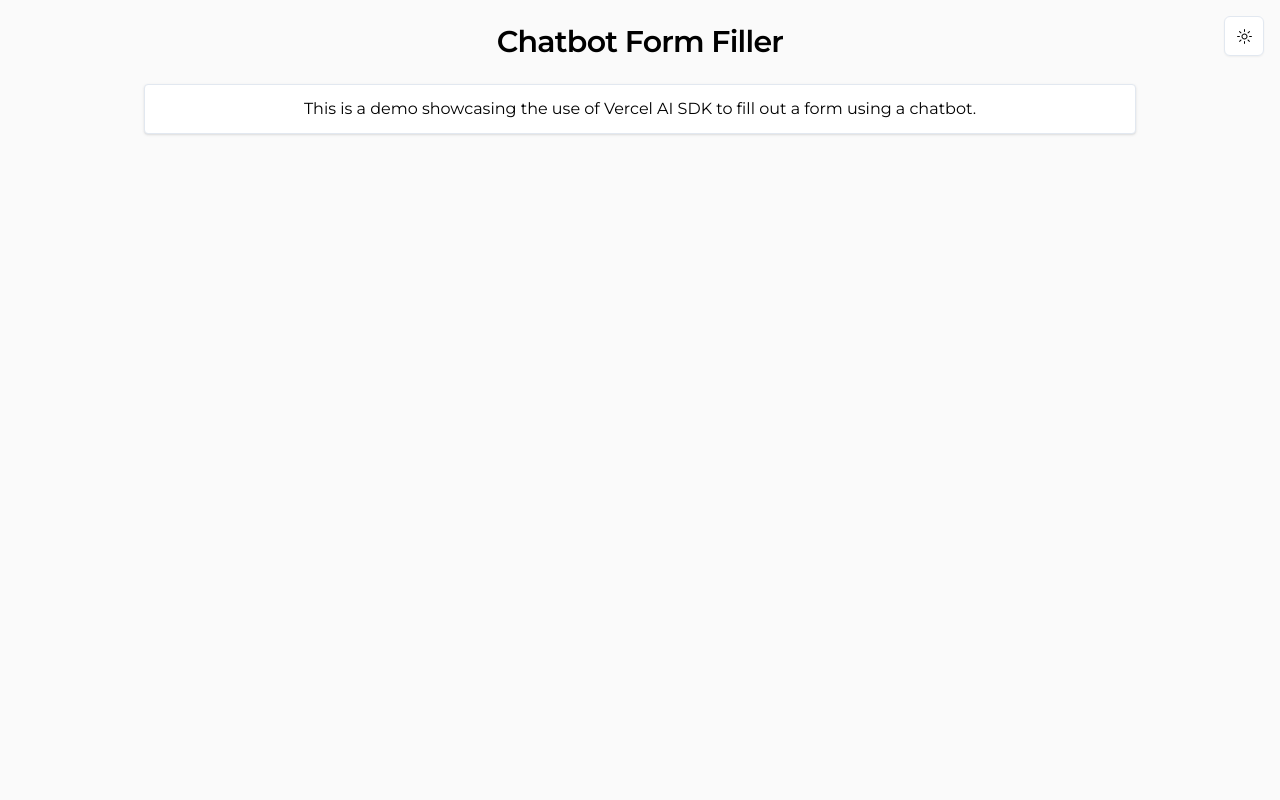
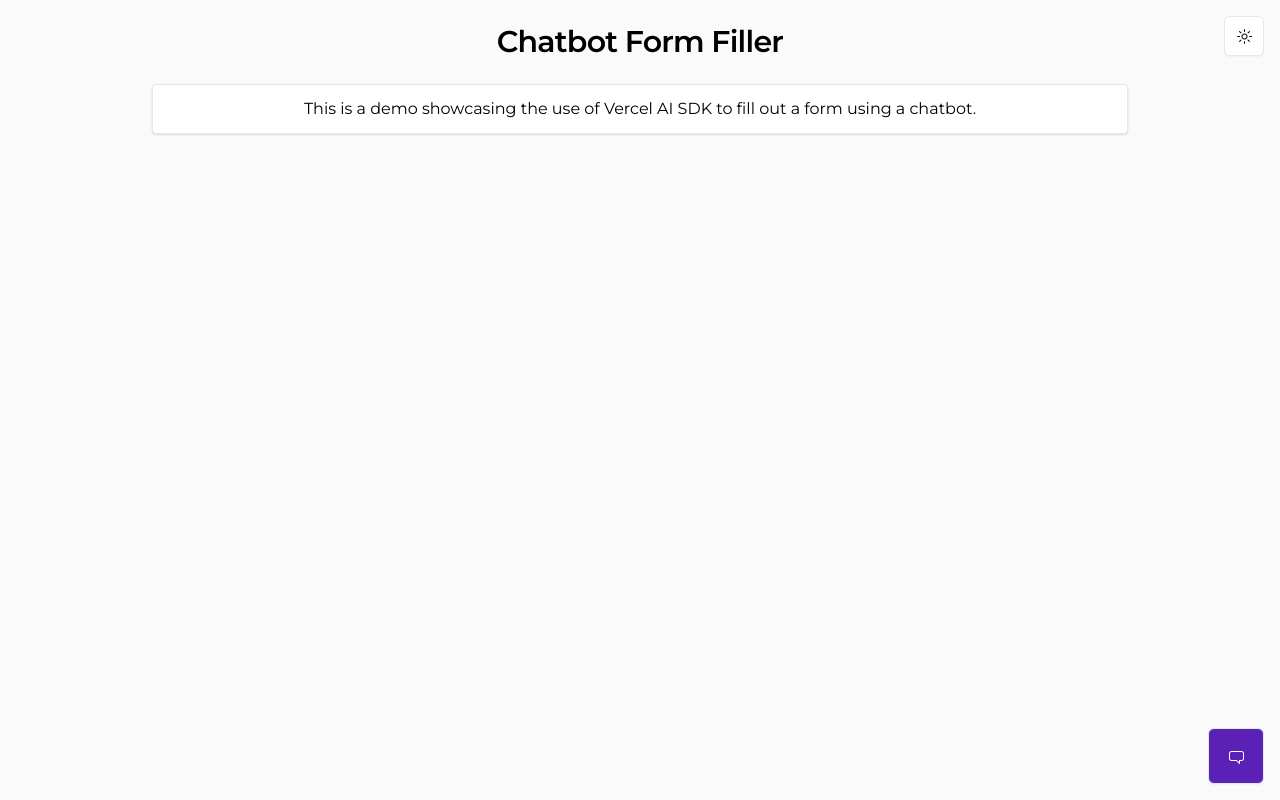
Before and after one commit to brdebr/chatbot-form-filler, a Next.js app: page / in a window 1280 px wide. Built offline with nearby package versions, Linux system fonts and the light colour scheme.

Commit message:
Add chat trigger button

```diff
--- /dev/null
+++ b/app/components/chat-trigger-button.tsx
@@ -0,0 +1,24 @@
+import { Button } from "@/components/ui/button";
+import { ChatBubbleIcon } from '@radix-ui/react-icons';
+import { cn } from "@/lib/utils";
+
+export function ChatTriggerButton(props: {
+  onClick?: () => void;
+}) {
+  return (
+    <Button
+      onClick={props.onClick}
+      variant='outline'
+      size='icon'
+      className={cn(`
+        fixed bottom-4 right-4
+        size-14
+        bg-violet-800 hover:bg-violet-600
+        dark:bg-purple-900 dark:hover:bg-purple-700
+        text-white hover:text-white
+        p-2
+      `)}>
+      <ChatBubbleIcon fontSize={23} />
+    </Button>
+  );
+}
--- a/app/page.tsx
+++ b/app/page.tsx
@@ -2,14 +2,16 @@ import { cn } from '@/lib/utils';
 import { TypographyH1 } from './components/basic/h1';
 import { theme_styles } from './style-constants';
 import { Card } from '@/components/ui/card';
+import { ChatTriggerButton } from './components/chat-trigger-button';
 
 export default function Home() {
   return (
     <div className={cn(`
       container
       max-w-5xl
-      px-2 md:px-4
+      px-2 sm:px4 md:px-6
     `)}>
+      <ChatTriggerButton />
       <TypographyH1
         className={cn(`
           mt-6
```
Also changed, not shown: app/layout.tsx (+9 -3 lines).
